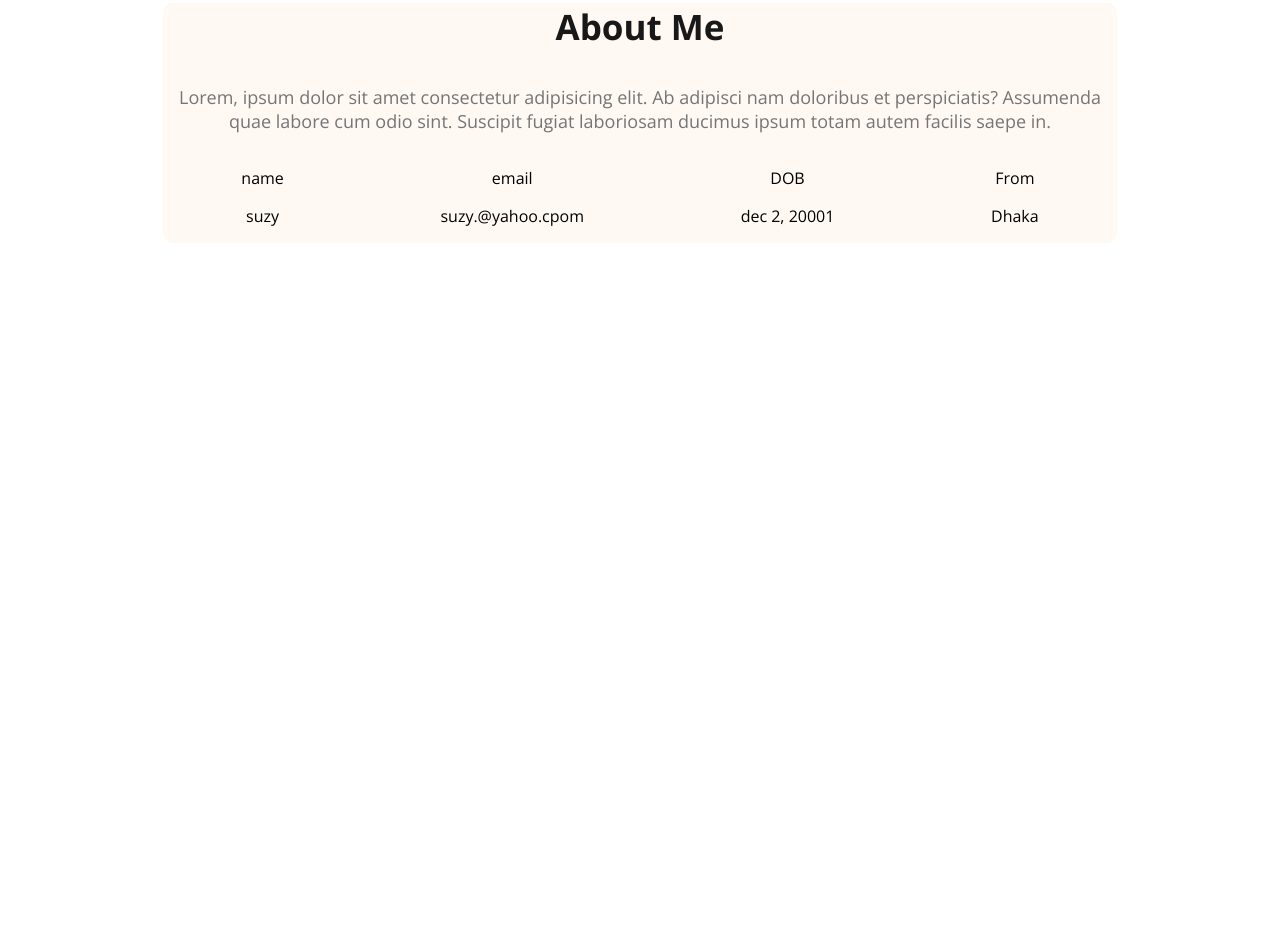
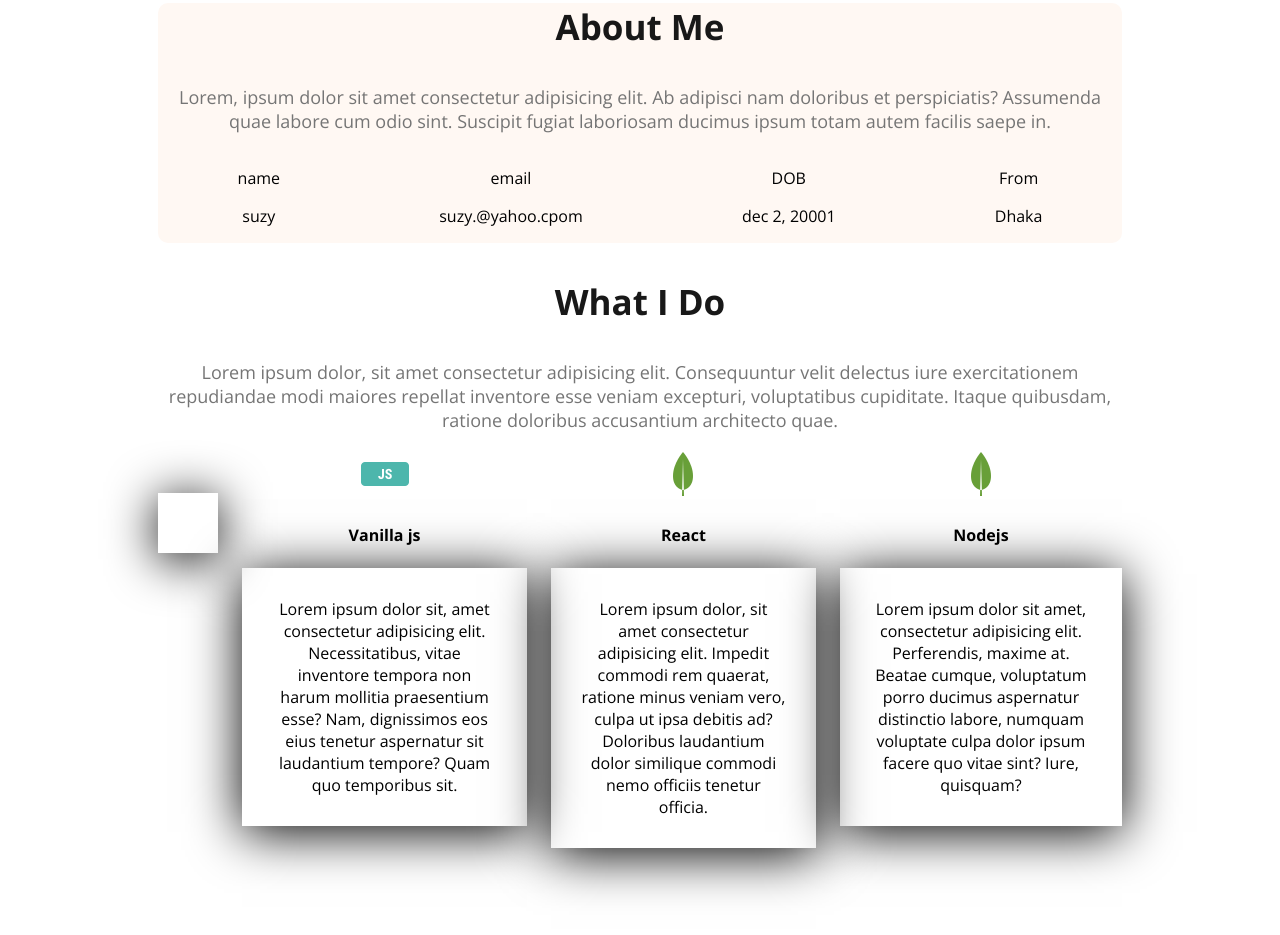
Before and after one commit to JohuraFatama/webdev-portfolio, a plain HTML site: page index.html in a window 1280 px wide. Shown: the part 993-1928 px from the top of the page. Before the commit the page ends 1374 px from the top, so only its background shows below. Drawn offline with nearby package versions, Linux system fonts and the light colour scheme.

Commit message:
added codes

```diff
--- a/index.html
+++ b/index.html
@@ -60,6 +60,35 @@
         </div>
         </div>
        </section>
+       <section class="skills">
+          <h3 class="section-title text-center">What I Do</h3>
+          <p class="section-description text-center">
+            Lorem ipsum dolor, sit amet consectetur adipisicing elit. Consequuntur velit delectus iure exercitationem repudiandae modi maiores repellat inventore esse veniam excepturi, voluptatibus cupiditate. Itaque quibusdam, ratione doloribus accusantium architecto quae.
+          </p>
+
+          <div class="skills-container">
+            <div class="skill">
+                <img src="" alt="">
+                <h4 class="skill-title"></h4>
+                <p class="skill-description"></p>
+            </div>
+            <div class="skill">
+                <img src="images/icons/icons8-js-48.png" alt="">
+                <h4 class="skill-title">Vanilla js</h4>
+                <p class="skill-description">Lorem ipsum dolor sit, amet consectetur adipisicing elit. Necessitatibus, vitae inventore tempora non harum mollitia praesentium esse? Nam, dignissimos eos eius tenetur aspernatur sit laudantium tempore? Quam quo temporibus sit.</p>
+            </div>
+            <div class="skill">
+                <img src="images/icons/icons8-mongo-db-48.png" alt="">
+                <h4 class="skill-title">React</h4>
+                <p class="skill-description">Lorem ipsum dolor, sit amet consectetur adipisicing elit. Impedit commodi rem quaerat, ratione minus veniam vero, culpa ut ipsa debitis ad? Doloribus laudantium dolor similique commodi nemo officiis tenetur officia.</p>
+            </div>
+            <div class="skill">
+                <img src="images/icons/icons8-mongo-db-48.png" alt="">
+                <h4 class="skill-title">Nodejs</h4>
+                <p class="skill-description">Lorem ipsum dolor sit amet, consectetur adipisicing elit. Perferendis, maxime at. Beatae cumque, voluptatum porro ducimus aspernatur distinctio labore, numquam voluptate culpa dolor ipsum facere quo vitae sint? Iure, quisquam?</p>
+            </div>
+          </div>
+       </section>
     </main>
     <footer>
 
--- a/styles/portfolio.css
+++ b/styles/portfolio.css
@@ -100,9 +100,20 @@ main{
     display: flex;
     justify-content: space-around;
 }
-
+main section{
+    margin top: 130px;
+    margin bottom: 140px;
+}
 /* about styles */
 .about{
     border-radius: 10px ;
-    margin:0 5px;
+    margin-top: ;:0 5px;
 }
+.skills-container{
+    display: flex;
+    gap: 24px;
+}
+.skill-description{
+ padding: 30px;
+ box-shadow: 0px 6px 50px 0px ;
+}
```
Also changed, not shown: images/icons/icons8-js-48.png (added), images/icons/icons8-mongo-db-48.png (added), images/icons/icons8-node-js-32.png (added).
